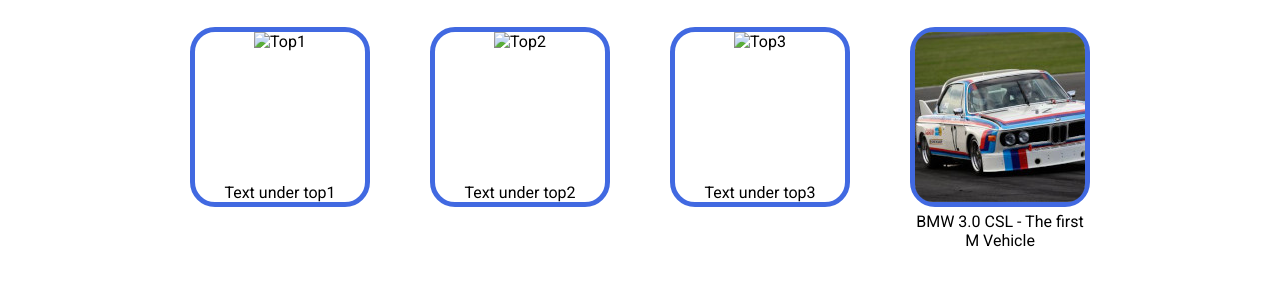
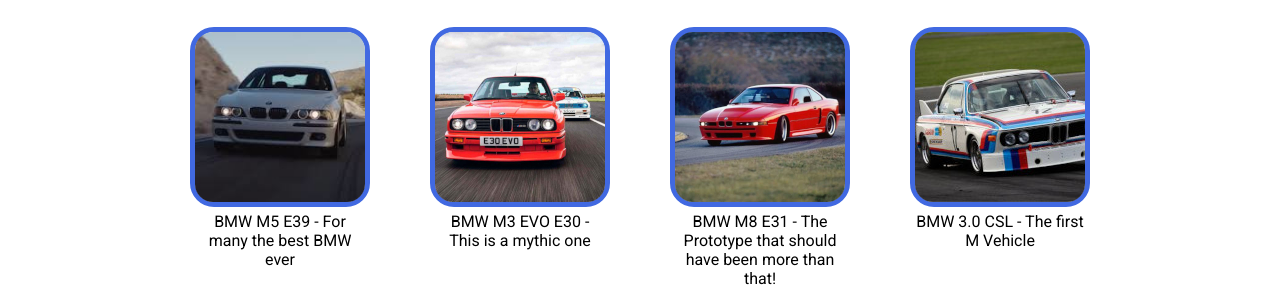
Before and after one commit to Marqinho15/LandingPage, a plain HTML site: page index.html in a window 1280 px wide. Shown: the part 520-807 px from the top of the page. Drawn offline with Linux system fonts and the light colour scheme.

Commit message:
Added the 3 left top4 images

```diff
--- a/index.html
+++ b/index.html
@@ -33,16 +33,16 @@
         <div class="title2">My Top 4 M classic cars</div>
         <div class="content2img">
             <div class="top1">
-                <img src="#" alt="Top1">
-                <div>Text under top1</div>
+                <img src="top1.jpeg" alt="Top1">
+                <div>BMW M5 E39 - For many the best BMW ever</div>
             </div>
             <div class="top2">
-                <img src="#" alt="Top2">
-                <div>Text under top2</div>
+                <img src="top22.jpg" alt="Top2">
+                <div>BMW M3 EVO E30 - This is a mythic one</div>
             </div>
             <div class="top3">
-                <img src="#" alt="Top3">
-                <div>Text under top3</div>
+                <img src="top3.jpg" alt="Top3">
+                <div>BMW M8 E31 - The Prototype that should have been more than that!</div>
             </div>
             <div class="top4">
                 <img src="top4.jpg" alt="Top4">
--- a/style.css
+++ b/style.css
@@ -145,7 +145,7 @@ button {
     /* padding: 20px; */
     margin: 0 30px 30px 30px;
     border: 5px solid royalblue;
-    border-radius: 25px;
+    border-radius: 24px;
     display: flex;
     flex-direction: column;
     align-items: center;
@@ -160,3 +160,27 @@ button {
     padding: 10px 0 0 0;
     text-align: center;
 }
+.top3 img {
+    border-radius: 18px;
+}
+.top3 div {
+    display: block;
+    padding: 10px 0 0 0;
+    text-align: center;
+}
+.top2 img {
+    border-radius: 18px;
+}
+.top2 div {
+    display: block;
+    padding: 10px 0 0 0;
+    text-align: center;
+}
+.top1 img {
+    border-radius: 18px;
+}
+.top1 div {
+    display: block;
+    padding: 10px 0 0 0;
+    text-align: center;
+}
```
Also changed, not shown: top1.jpeg (added), top1.webp (added), top2.jpeg (added), top2.jpg (added), top22.jpg (added), top3.jpg (added).
